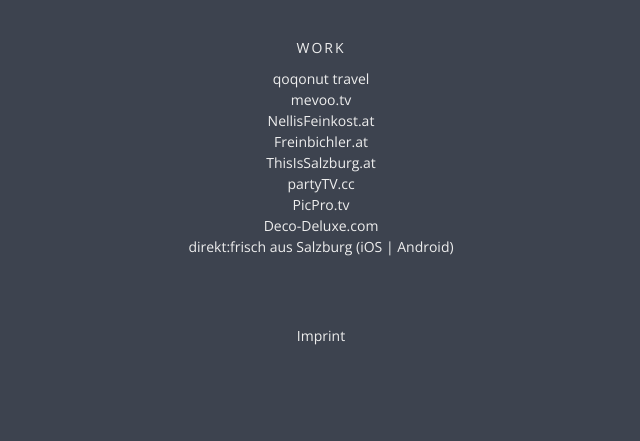
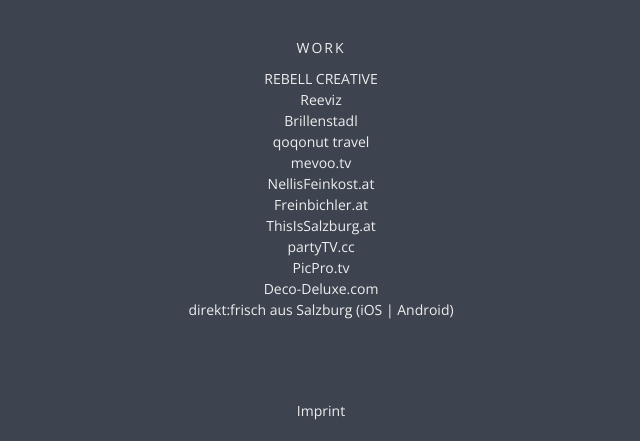
Before and after one commit to freinbichler/freinbichler.me, a plain HTML site: page index.html in a window 1280 px wide. Shown: the part 444-885 px from the top of the page, without its empty margins (319-959 px from the left). Before the commit the page ends 800 px from the top, so only its background shows below. Drawn offline with nearby package versions, Linux system fonts and the light colour scheme.

Commit message:
feat: add new projects and fix imprint footer

```diff
--- a/css/styles.css
+++ b/css/styles.css
@@ -17,7 +17,6 @@ body {
   font-size: 14px;
   line-height: 1.5;
   padding: 10px;
-  padding-bottom: 60px;
   -webkit-font-smoothing: antialiased;
 }
 
@@ -45,13 +44,8 @@ div#content img#logo {
 }
 
 div#footer {
-  position: fixed;
-  bottom: 0;
-  left: 0;
   text-align: center;
-  width: 100%;
-  padding: 10px 0;
-  background: rgb(61, 67, 79)
+  margin: 80px 0 10px;
 }
 
 h1#name {
--- a/index.html
+++ b/index.html
@@ -25,6 +25,9 @@
 
     <h2>Work</h2>
     <ul id="work">
+      <li><a href="http://rebellcreative.at" target="_blank">REBELL CREATIVE</a></li>
+      <li><a href="http://reeviz.at" target="_blank">Reeviz</a></li>
+      <li><a href="http://brillenstadl.at" target="_blank">Brillenstadl</a></li>
       <li><a href="https://qoqonut.at" target="_blank">qoqonut travel</a></li>
       <li><a href="https://mevoo.tv" target="_blank">mevoo.tv</a></li>
       <li><a href="http://nellisfeinkost.at" target="_blank">NellisFeinkost.at</a></li>
```
Also changed, not shown: imprint.html (+0 -1 lines).
